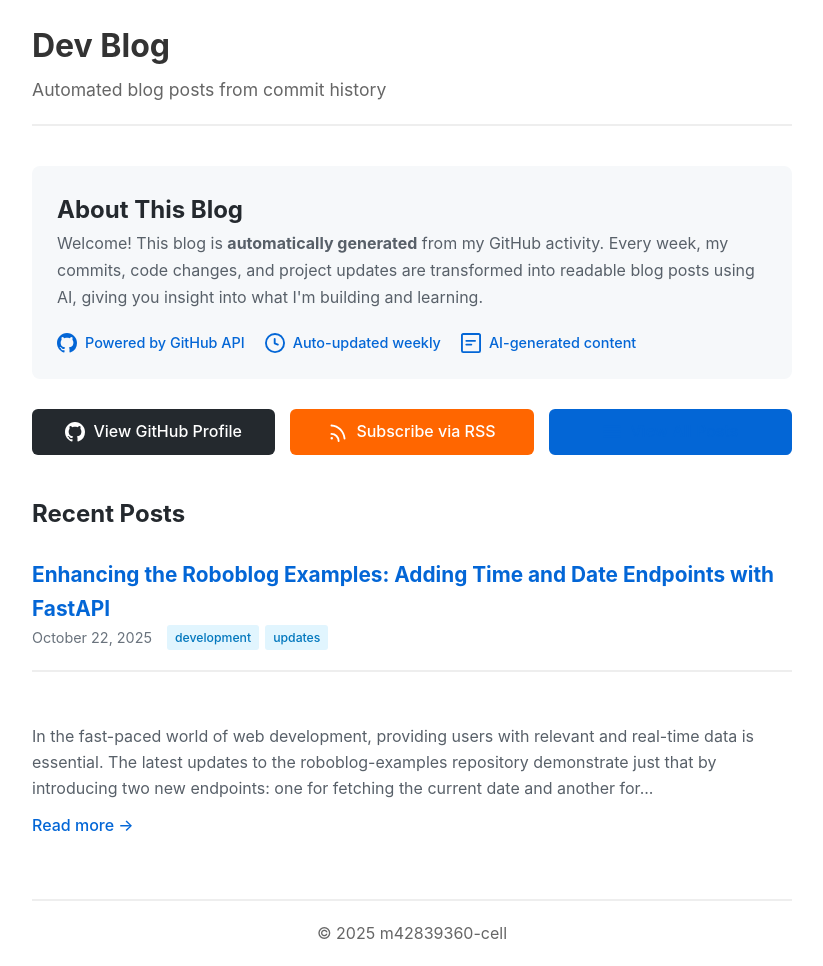
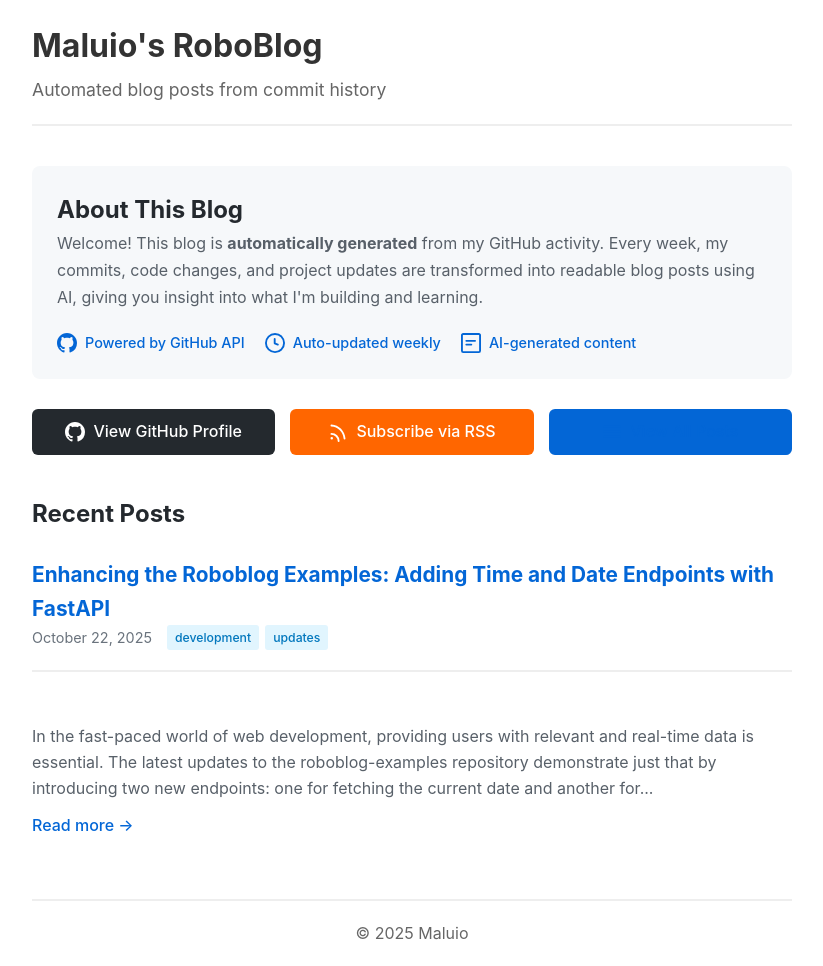
Before and after one commit to m42839360-cell/m42839360-cell.github.io, a Jekyll site: the page built from index.html, in a window 1280 px wide. Shown: the whole page, without its empty margins (228-1051 px from the left). Built offline with Jekyll 4.4.1, drawn with Linux system fonts in a browser that asks for light colours.

Commit message:
Update some Jekyll config

```diff
--- a/_config.yml
+++ b/_config.yml
@@ -1,8 +1,7 @@
 # Site settings
-title: Dev Blog
+title: Maluio's RoboBlog
 description: Automated blog posts from commit history
-author: m42839360-cell
-email: your-email@example.com
+author: Maluio
 
 # Build settings
 markdown: kramdown
```
